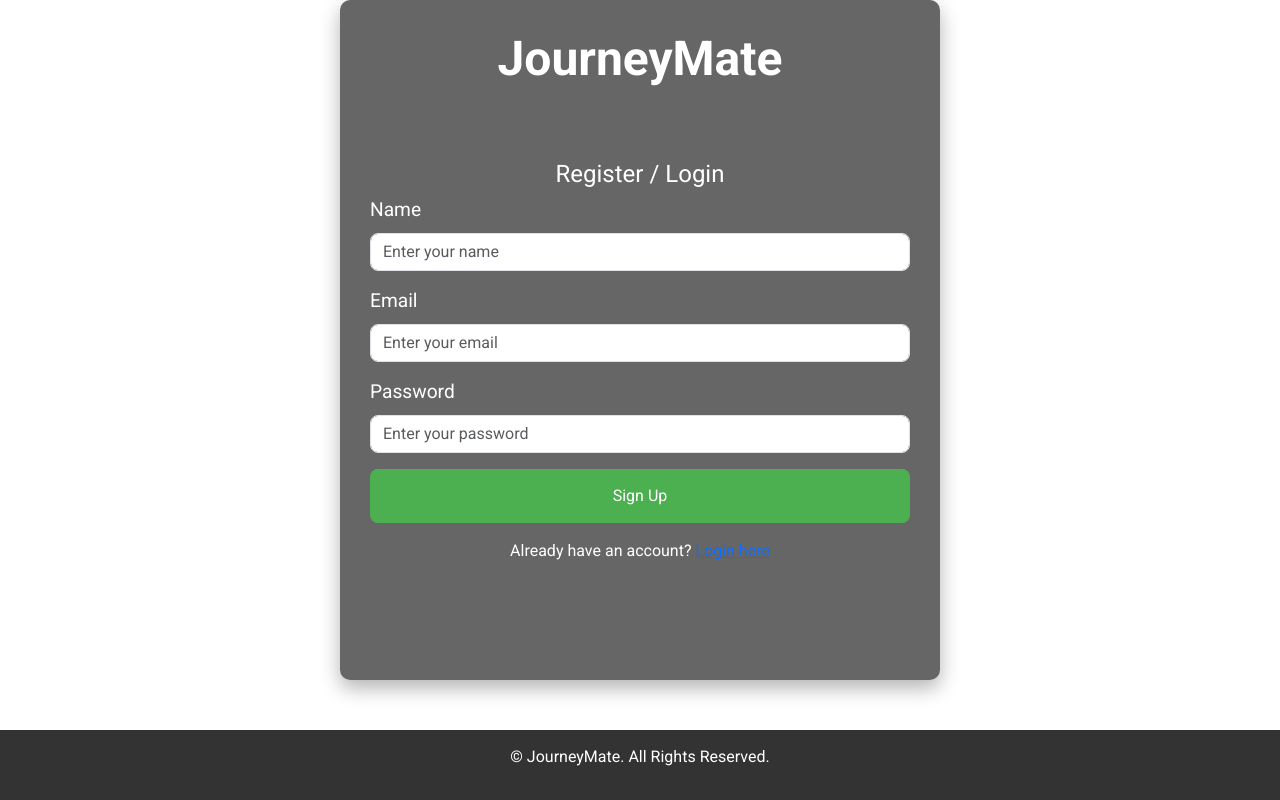
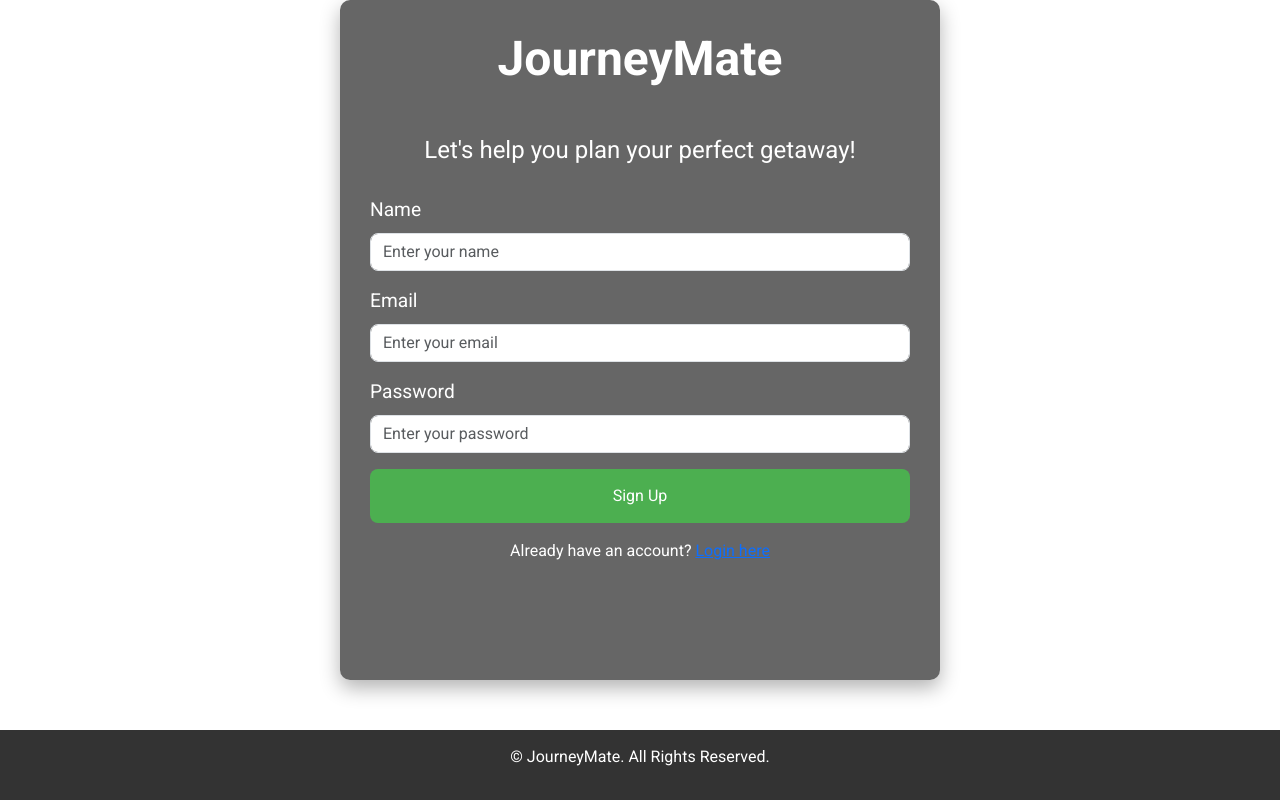
Before and after one commit to vaishnavi477/JourneyMate, a FastAPI app: template templates/index.html in a window 1280 px wide. Run offline with FastAPI, Linux system fonts and the light colour scheme; the template is opened without the code that fills it, so the values that code supplies are empty; parts of the project's set-up code (start-up, migrations or seed data) failed here and were passed over; some libraries are stand-ins or nearby versions.

Commit message:
Add files via upload

```diff
--- a/templates/index.html
+++ b/templates/index.html
@@ -11,7 +11,7 @@
         /* Global Styles */
         body {
             font-family: 'Roboto', sans-serif;
-            background: url('https://via.placeholder.com/1920x1080/4d9fef/ffffff') no-repeat center center fixed;
+            background: url("{{ url_for('static', path='images/homepage.png') }}") no-repeat center center fixed;
             background-size: cover;
             color: white;
             margin: 0;
@@ -123,11 +123,12 @@
     <!-- Main Container -->
     <div class="container">
         <h1 class="text-center mb-4" style="font-size: 3rem; font-weight: bold;">JourneyMate</h1>
-        </br></br>
+        </br>
         <!-- Auth Container -->
         <div id="authContainer" class="auth-container">
-            <h4 class="text-center">Register / Login</h4>
-
+            <!-- <h4 class="text-center">Your next adventure awaits when you sign up!</h4> -->
+             <h4 class="text-center">Let's help you plan your perfect getaway!</h4>
+        </br>
             <!-- Signup Form -->
             <form id="signupForm">
                 <div class="mb-3">
@@ -140,7 +141,8 @@
                 </div>
                 <div class="mb-3">
                     <label for="signupPassword" class="form-label">Password</label>
-                    <input type="password" class="form-control" id="signupPassword" placeholder="Enter your password" required>
+                    <input type="password" class="form-control" id="signupPassword" placeholder="Enter your password" required
+                    pattern="(?=.*[A-Z])(?=.*\d)(?=.*[@$!%*?&])[A-Za-z\d@$!%*?&]{8,}" title="Password must be at least 8 characters long and include one uppercase letter, one number, and one special character.">
                 </div>
                 <button type="submit" class="btn-custom">Sign Up</button>
             </form>
```
